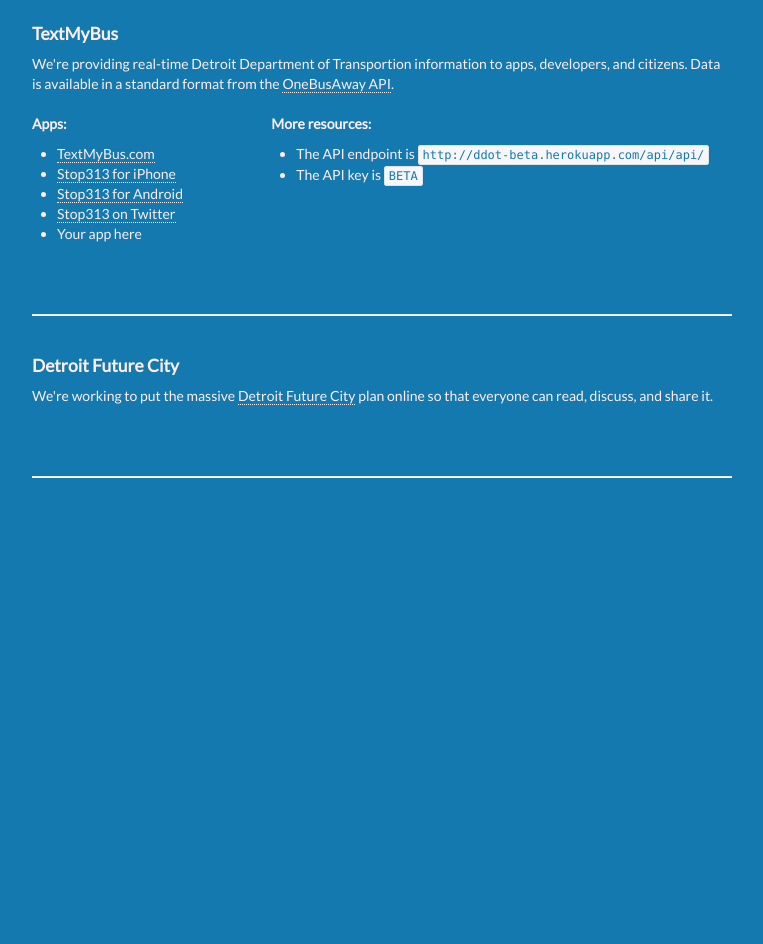
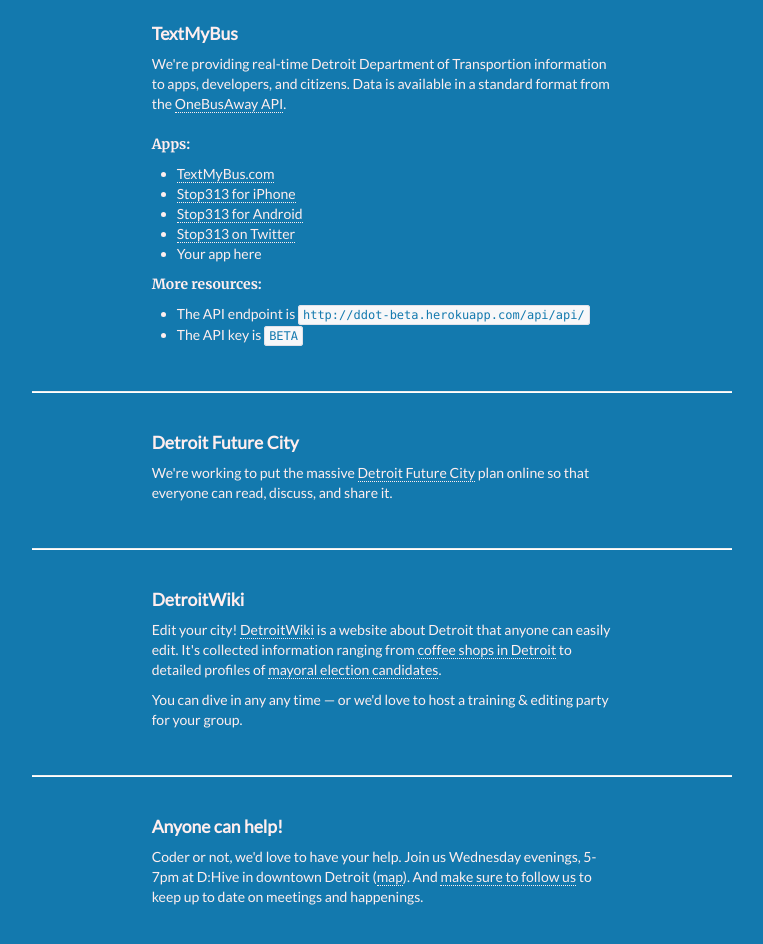
Before and after one commit to hampelm/code-for-detroit, a plain HTML site: page index.html in a window 1280 px wide. Shown: the part 460-1404 px from the top of the page, without its empty margins (258-1021 px from the left). Before the commit the page ends 1008 px from the top, so only its background shows below. Drawn offline with nearby package versions, Linux system fonts and the light colour scheme; files that its build step writes are made by us from their sources.

Commit message:
Nearly there

```diff
--- a/index.html
+++ b/index.html
@@ -26,7 +26,7 @@
         text-decoration:none;
       }
 
-      h1, h2, h3 {
+      h1, h2, h3, h5 {
         font-family: Merriweather;
       }
 
@@ -62,7 +62,7 @@
       }
 
       .details {
-        margin: 0 0 60px;
+        margin: 0 0 35px;
       }
 
       i {
@@ -111,7 +111,7 @@
 
       <div class="jumbotron">
         <h1>Code <i>for</i> Detroit</h1>
-        <p class="lead">Join us in promoting civic hacking, open data, and
+        <p class="lead"><a href="https://www.facebook.com/CodeForDetroit">Join us</a> in promoting civic hacking, open data, and
           community <br> involvement in technology for Detroit and its citizens.</p>
       </div>
 
@@ -123,9 +123,8 @@
         </div>
       </div>
 
-
       <div class="row-fluid marketing">
-        <div class="span12">
+        <div class="span8 offset2">
           <h4>TextMyBus</h4>
           <p>We're providing real-time Detroit Department of
             Transportion information to apps, developers, and citizens.
@@ -135,19 +134,16 @@
       </div>
 
       <div class="row-fluid details">
-        <div class="span4">
+        <div class="span8 offset2">
           <h5>Apps:</h5>
           <ul>
-            <li><a href="http://textmybus.com">TextMyBus.com</a>
-            </li>
+            <li><a href="http://textmybus.com">TextMyBus.com</a></li>
             <li><a href="https://itunes.apple.com/app/id595217728">Stop313 for iPhone</a></li>
             <li><a href="https://play.google.com/store/apps/details?id=com.ngeosone.stop313&hl=en_GB">Stop313 for Android</a></li>
             <li><a href="https://twitter.com/stop_313">Stop313 on Twitter</a></li>
             <li>Your app here</li>
           </ul>
-        </div>
 
-        <div class="span8">
           <h5>More resources:</h5>
           <ul>
             <li>The API endpoint is
@@ -161,13 +157,38 @@
       <hr>
 
       <div class="row-fluid marketing details">
-        <div class="span12">
+        <div class="span8 offset2">
           <h4>Detroit Future City</h4>
           <p>We're working to put the massive <a href="http://detroitfuturecity.com/">Detroit Future City</a> plan online so that everyone can read, discuss, and share it.</p>
         </div>
       </div>
 
       <hr>
+
+      <div class="row-fluid marketing details">
+        <div class="span8 offset2">
+          <h4>DetroitWiki</h4>
+          <p>Edit your city! <a href="http://detroitwiki.org">DetroitWiki</a> is a
+            website about Detroit that anyone can easily edit. It's collected
+            information ranging from <a href="http://detroitwiki.org/Coffee">coffee shops in Detroit</a> to detailed
+            profiles of <a href="http://detroitwiki.org/2013_Detroit_Mayoral_Election">mayoral election candidates</a>.</p>
+
+          <p>You can dive in any any time &mdash; or we'd love to host a training
+            &amp; editing party for your group.</p>
+        </div>
+      </div>
+
+      <hr>
+
+      <div class="row-fluid marketing details">
+        <div class="span8 offset2">
+          <h4>Anyone can help!</h4>
+          <p>Coder or not, we'd love to have your help. Join us Wednesday evenings,
+          5-7pm at D:Hive in downtown Detroit (<a href="https://maps.google.com/maps?ie=UTF8&cid=2385529184326759160&q=D:hive&iwloc=A&gl=US&hl=en">map</a>). And <a href="https://www.facebook.com/CodeForDetroit">make sure to follow us</a>
+          to keep up to date on meetings and happenings.</p>
+
+        </div>
+      </div>
 
       <div class="footer">
         <p></p>
```
